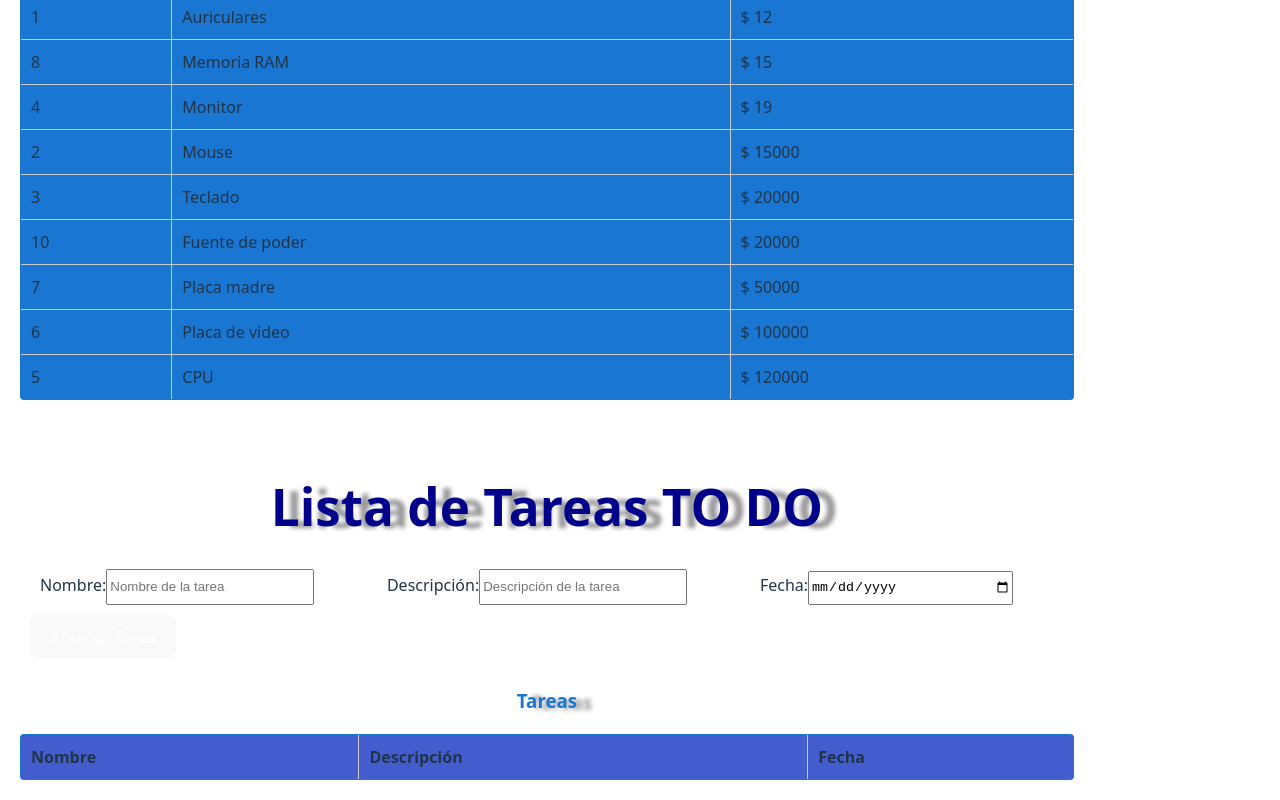
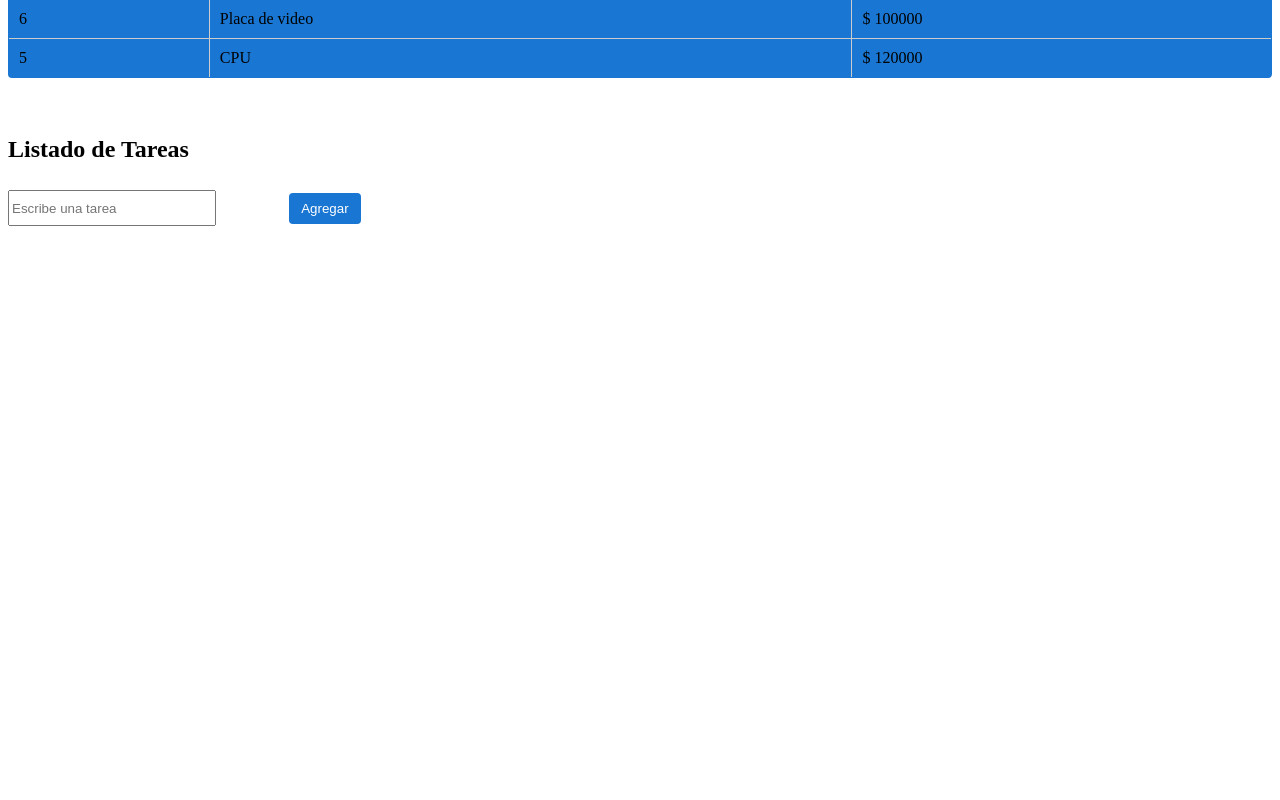
Before and after one commit to MartinAle90/pv_tp3_grupo14, a React (Vite) app: page / in a window 1280 px wide. Shown: the part 1905-2705 px from the top of the page. After the commit the page ends 2155 px from the top, so only its background shows below. Built offline with nearby package versions, Linux system fonts and the light colour scheme.

Commit message:
[fix] Se reparan conflictos del punto Tarea [Daza Martin]

```diff
--- a/src/assets/components/Tarea.jsx
+++ b/src/assets/components/Tarea.jsx
@@ -1,5 +1,4 @@
 import { useState } from 'react';
-import '../assets/css/tareas.css';
 
 const Tarea = () => {
   const [tareas, setTareas] = useState([]);
--- a/src/assets/components/Tasks.jsx
+++ b/src/assets/components/Tasks.jsx
@@ -1,7 +1,7 @@
 import TaskList from "./TaskList";
 import TaskInput from "./TaskInput";
 import { useState } from "react";
-import "../CSS/Tasks.css";
+import "../css/Tasks.css";
 
 function Tasks() {
   const [tasks, setTasks] = useState([]);
--- a/src/main.jsx
+++ b/src/main.jsx
@@ -1,16 +1,20 @@
 import { StrictMode } from 'react'
 import { createRoot } from 'react-dom/client'
-import './assets/css/producto.css'
 import Producto from './assets/components/Producto.jsx'
 import ListaTareas from './assets/components/ListaTareas.jsx'
-import './assets/CSS/index.css'
+import Tasks from './assets/components/Tasks.jsx'
+import Tarea from './assets/components/Tarea.jsx'
+import './assets/css/Tasks.css'
+import './assets/css/Producto.css'
 import App from './App.jsx'
+
 
 
 createRoot(document.getElementById('root')).render(
     <StrictMode>
         <Producto />
-        <ListaTareas />
+        <Tarea />
     </StrictMode>
 
+
 )
```
Also changed, not shown: src/App.jsx (+0 -7 lines).
